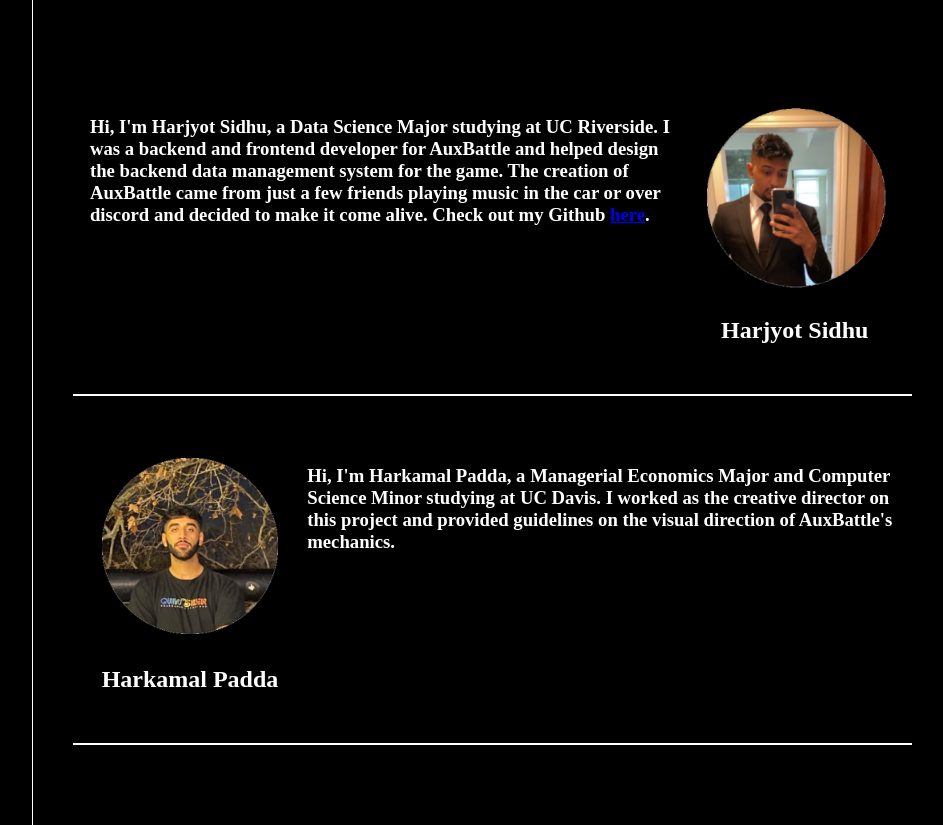
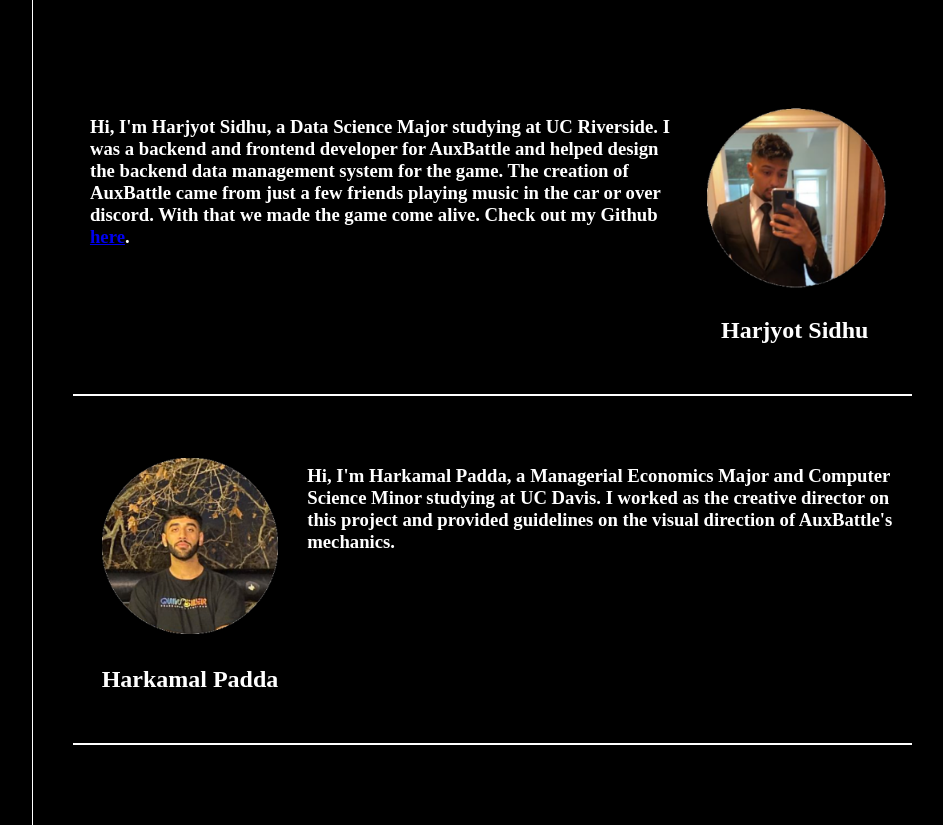
Before and after one commit to hsidhu6/auxbattle, a website: page public/index.html in a window 1280 px wide. Shown: the part 1292-2117 px from the top of the page, without its empty margins (328-1271 px from the left). Drawn offline with Linux system fonts and the light colour scheme.

Commit message:
about me section

```diff
--- a/public/index.html
+++ b/public/index.html
@@ -178,7 +178,8 @@
                 ">
                 <h3 style="color:white; width: 70%">Hi, I'm Harjyot Sidhu, a Data Science Major studying at UC
                     Riverside. I was a backend and frontend developer for AuxBattle and helped design the backend data
-                    management system for the game. The creation of AuxBattle came from just a few friends playing music in the car or over discord and decided to make it come alive. Check out my Github <a target="_blank" href="https://github.com/hsidhu6">here</a>.</h3> </h3>
+                    management system for the game. The creation of AuxBattle came from just a few friends playing music in the car or over discord.
+                    With that we made the game come alive. Check out my Github <a target="_blank" href="https://github.com/hsidhu6">here</a>.</h3> </h3>
                 <div style="display:flex;flex-flow:column nowrap;align-items: center;">
                     <img style="height:200px" src="harjyot.png">
                     <h2 style="color:white">Harjyot Sidhu</h2>
```
